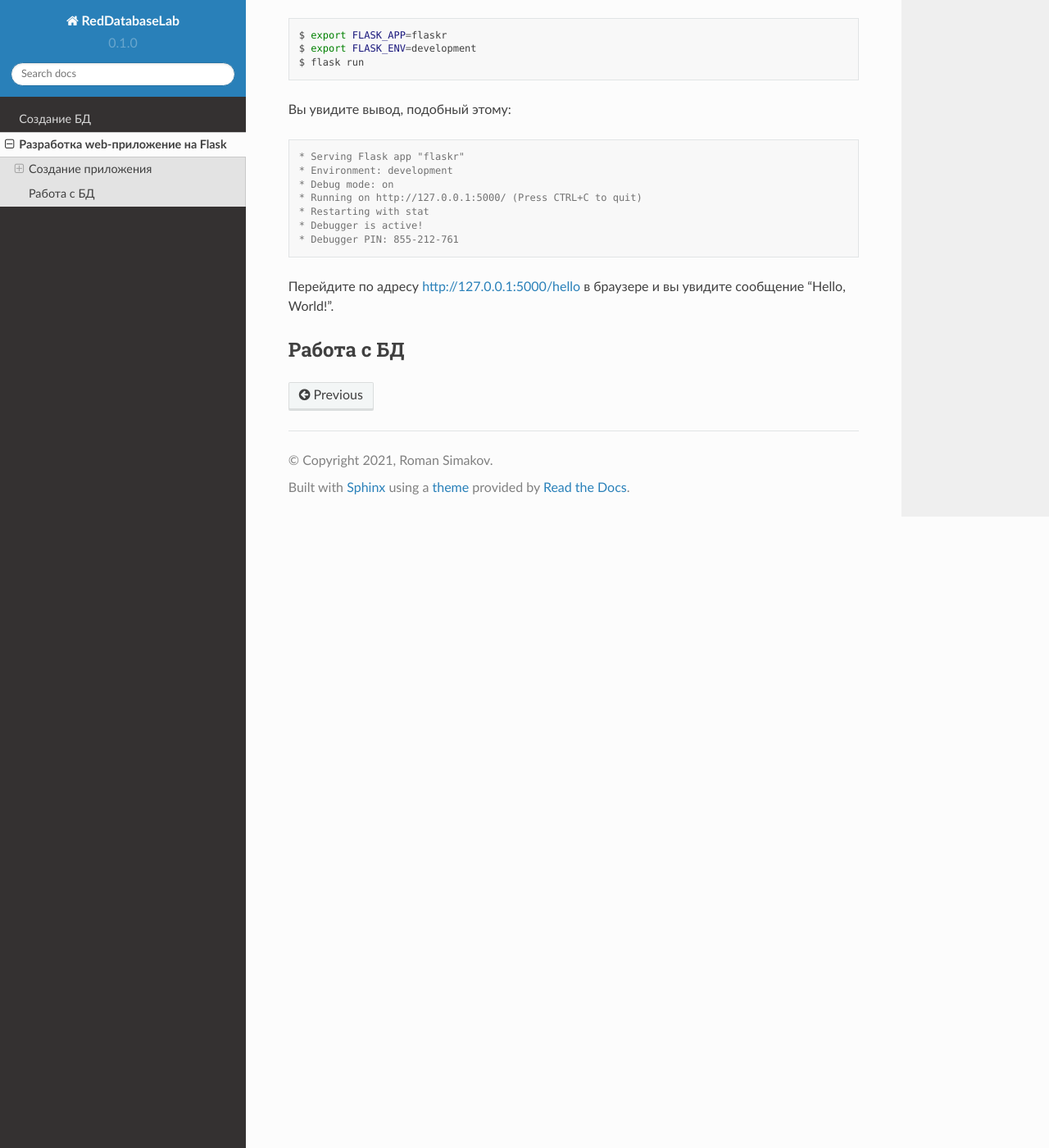
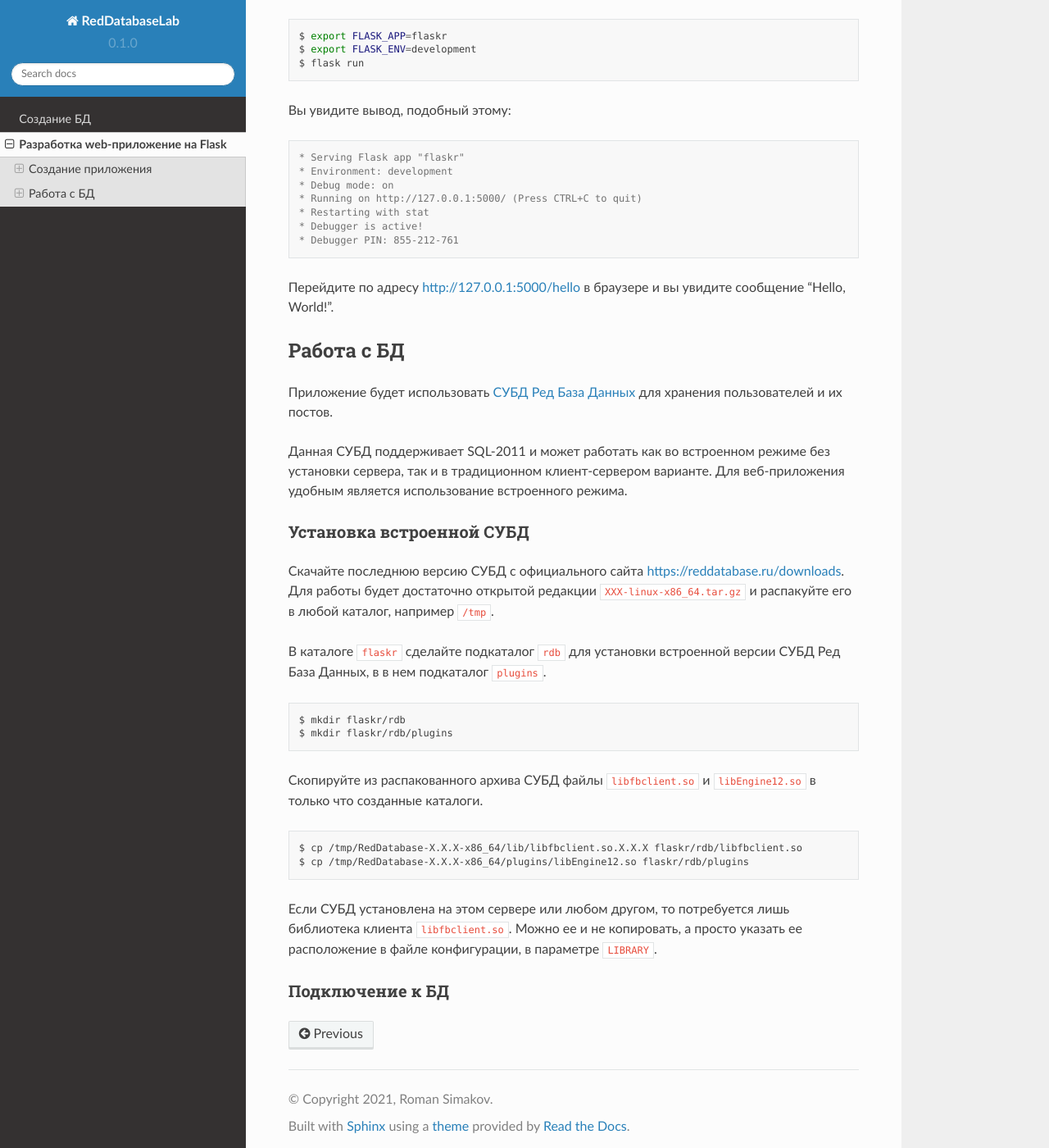
Before and after one commit to romansimakov/RedDatabaseLab, a Sphinx documentation site: the page built from docs/flaskr.rst, in a window 1280 px wide and 1400 px high, scrolled down 3834 px. Shown: the whole window at 82% size. Built offline with Sphinx 7.4.7 and the Read the Docs theme 2.0.0, drawn with Linux system fonts in a browser that asks for light colours; some of the changed text lies outside the part shown.

Commit message:
Database install

```diff
--- a/docs/flaskr.rst
+++ b/docs/flaskr.rst
@@ -1,15 +1,16 @@
 .. _Flask: https://flask.palletsprojects.com/en/2.0.x/tutorial/
 .. _СУБД Ред База Данных: https://reddatabase.ru
 
+**********************************
 Разработка web-приложение на Flask
-==================================
+**********************************
 
 В данной лабораторной работе рассматривается пример создания простейшего веб-приложения, назвываемого **Flaskr**. Пользователи могут регистрироваться, входить в систему, создавать посты, редактировать и удалять свои посты.
 
 За основу взята пошаговая инструкция с официального сайта `Flask`_, однако в качестве СУБД выступает встраиваемая версия российской `СУБД Ред База Данных`_.
 
 Создание приложения
--------------------
+===================
 
 Прежде всего необходимо создать каталог, в котором будет располагаться проект.
 
@@ -18,7 +19,7 @@
     $ mkdir redflaskr
     $ cd redflaskr
 
-Далее будем предполагать, что вся работа выполняется в каталоге redflaskr. Все пути к файлам будем указывать относительно него.
+Далее будем предполагать, что вся работа выполняется в каталоге ``redflaskr``. Все пути к файлам будем указывать относительно него.
 
 Теперь необходимо настроить виртуальное окружение для Python (Python virtual environment) и установить Flask и драйвер СУБД Ред База Данных.
 
@@ -62,7 +63,7 @@ Python поставляется с модулем ``venv`` для создани
 Вместо создания объекта глобально, мы будем создавать его внутри функции. Такая функция называется *фабрикой приложения* (application factory). Все настройки, регистрации и т.п. будут происходить внутри функции, после чего объект приложения будет возвращен.
 
 Фабрика приложения
-""""""""""""""""""
+------------------
 
 Создайте каталог ``flaskr``, а внутри файл ``__init__.py``, который содержит *фабрику приложения* и говорит Python, что катало ``flaskr`` должен рассматриваться как пакет.
 
@@ -129,7 +130,7 @@ Python поставляется с модулем ``venv`` для создани
 #. :code:`@app.route()` создает простой маршрут, чтобы убедиться что приложение работает, прежде чем продолжить его разрабатывать. Это связывает URL ``/hello`` и функцию, которая сформирует ответ. В данном случае строку 'Hello, World!'.
 
 Запуск приложения
-"""""""""""""""""
+-----------------
 
 Теперь можно запустить приложение, используя команду :code:`flask`. Укажите Flask где искать приложение и запустите его в режиме разработчика.
 
@@ -158,4 +159,33 @@ Python поставляется с модулем ``venv`` для создани
 Перейдите по адресу http://127.0.0.1:5000/hello в браузере и вы увидите сообщение "Hello, World!".
 
 Работа с БД
------------
+===========
+
+Приложение будет использовать `СУБД Ред База Данных`_ для хранения пользователей и их постов.
+
+Данная СУБД поддерживает SQL-2011 и может работать как во встроенном режиме без установки сервера, так и в традиционном клиент-сервером варианте. Для веб-приложения удобным является использование встроенного режима.
+
+Установка встроенной СУБД
+-------------------------
+
+Скачайте последнюю версию СУБД с официального сайта https://reddatabase.ru/downloads.
+Для работы будет достаточно открытой редакции ``XXX-linux-x86_64.tar.gz`` и распакуйте его в любой каталог, например ``/tmp``.
+
+В каталоге ``flaskr`` сделайте подкаталог ``rdb`` для установки встроенной версии СУБД Ред База Данных, в в нем подкаталог ``plugins``.
+
+.. code-block:: bash
+
+    $ mkdir flaskr/rdb
+    $ mkdir flaskr/rdb/plugins
+
+Скопируйте из распакованного архива СУБД файлы ``libfbclient.so`` и ``libEngine12.so`` в только что созданные каталоги.
+
+.. code-block:: bash
+
+    $ cp /tmp/RedDatabase-X.X.X-x86_64/lib/libfbclient.so.X.X.X flaskr/rdb/libfbclient.so
+    $ cp /tmp/RedDatabase-X.X.X-x86_64/plugins/libEngine12.so flaskr/rdb/plugins
+
+Если СУБД установлена на этом сервере или любом другом, то потребуется лишь библиотека клиента ``libfbclient.so``. Можно ее и не копировать, а просто указать ее расположение в файле конфигурации, в параметре ``LIBRARY``.
+
+Подключение к БД
+----------------
```
